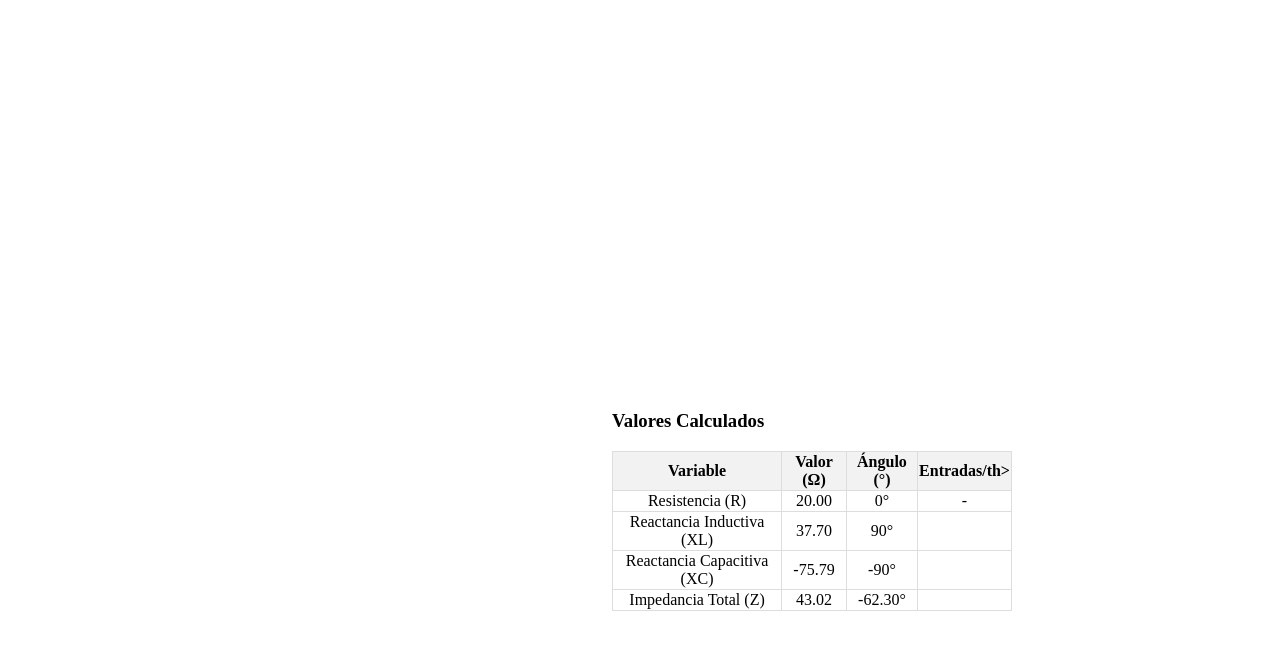
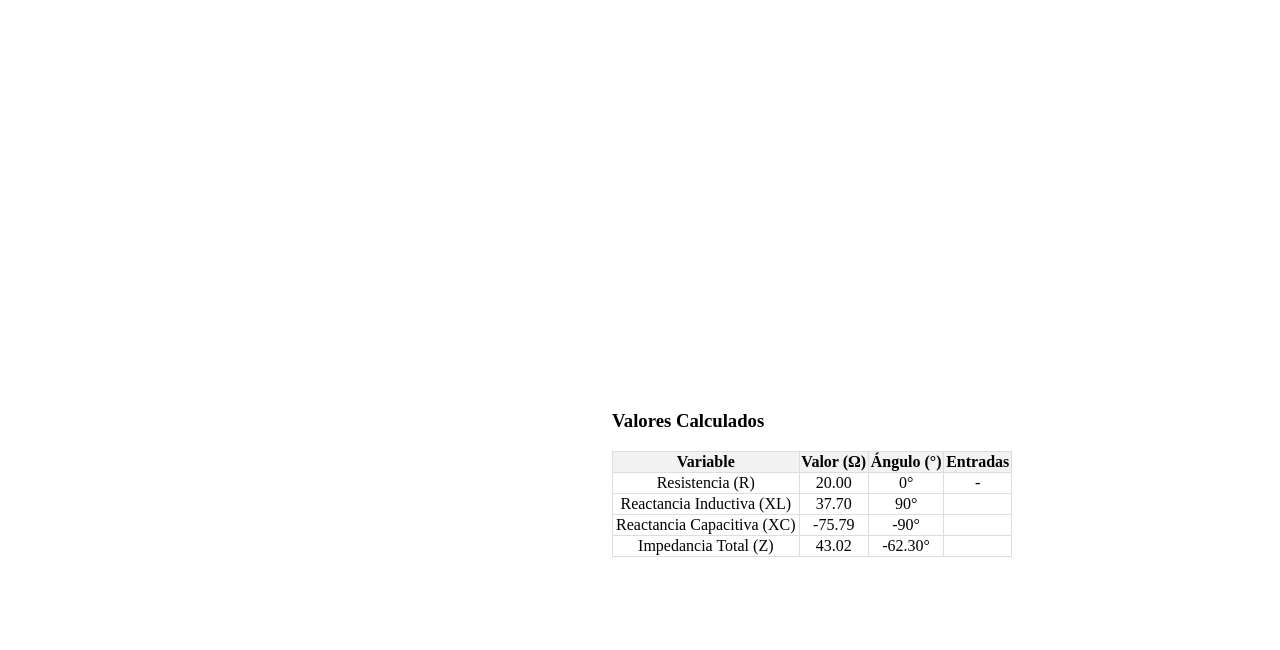
Before and after one commit to luis3746/electric, a plain HTML site: page triangulo.html in a window 1280 px wide. Shown: the part 94-744 px from the top of the page. Drawn offline with nearby package versions, Linux system fonts and the light colour scheme.

Commit message:
Update triangulo.html

```diff
--- a/triangulo.html
+++ b/triangulo.html
@@ -66,7 +66,7 @@
                     <th>Variable</th>
                     <th>Valor (Ω)</th>
                     <th>Ángulo (°)</th>
-                    <th>Entradas/th>
+                    <th>Entradas</th>
                 </tr>
             </thead>
             <tbody>
```
